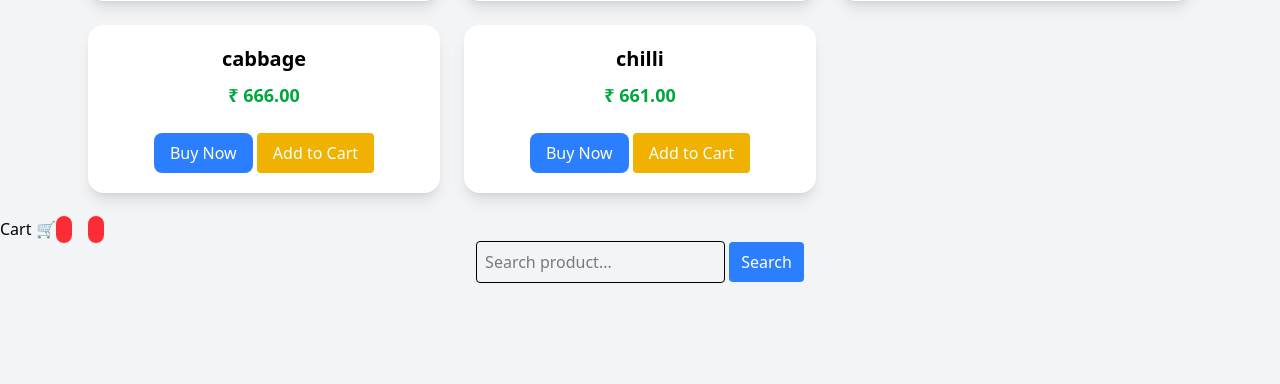
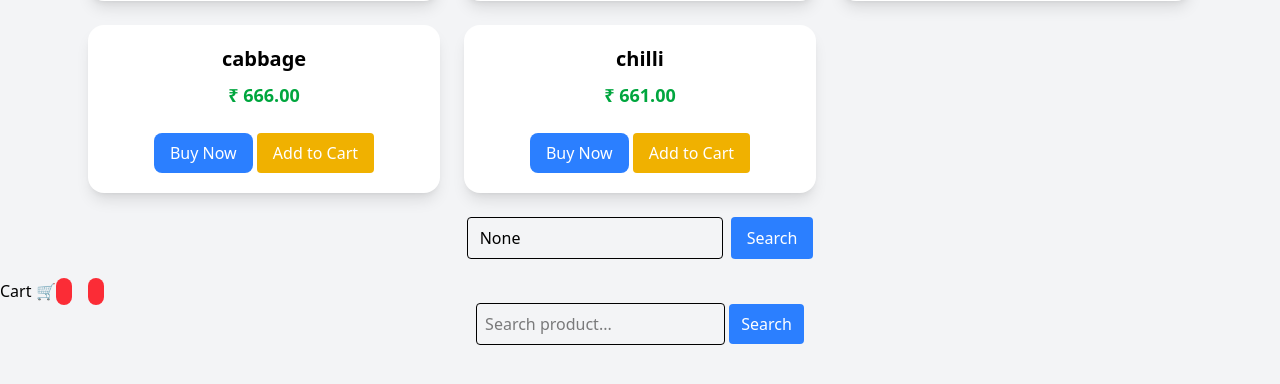
Before and after one commit to aman07480/Razorpay-payment-integration-, a Django app: page /product/ in a window 1280 px wide. Shown: the part 251-635 px from the top of the page. Run offline with Django 5.2, Linux system fonts and the light colour scheme; data comes from the database, SQL or seed files in the repository.

Commit message:
product .html file updated

```diff
--- a/product/templates/product/product_list.html
+++ b/product/templates/product/product_list.html
@@ -36,5 +36,15 @@
 
     </div>
 </div>
+<form method="GET" class="mb-5 flex gap-2 justify-center">
+    <input type="text" name="q" placeholder="Search product..."
+           value="{{ query }}"
+           class="border px-3 py-2 rounded w-64">
+
+    <button type="submit"
+            class="bg-blue-500 text-white px-4 py-2 rounded">
+        Search
+    </button>
+</form>
 
 {% endblock %}
```
